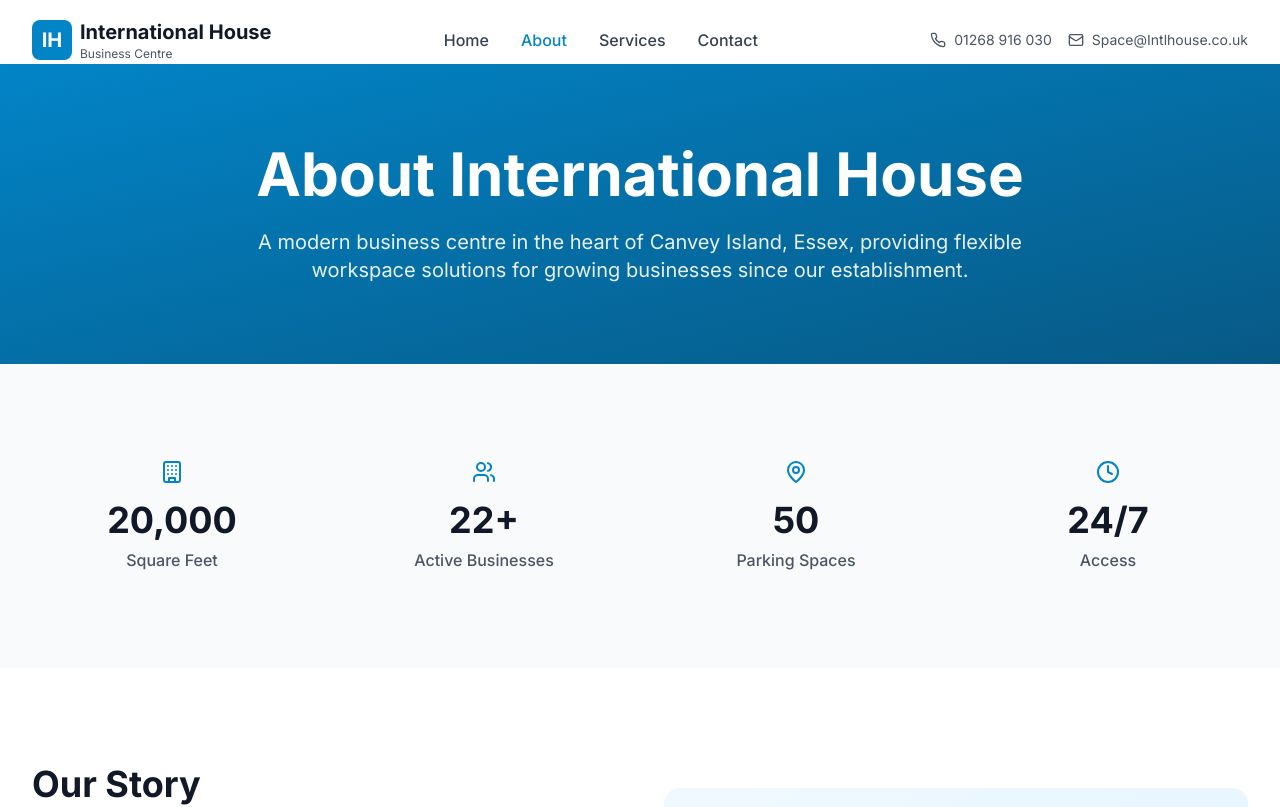
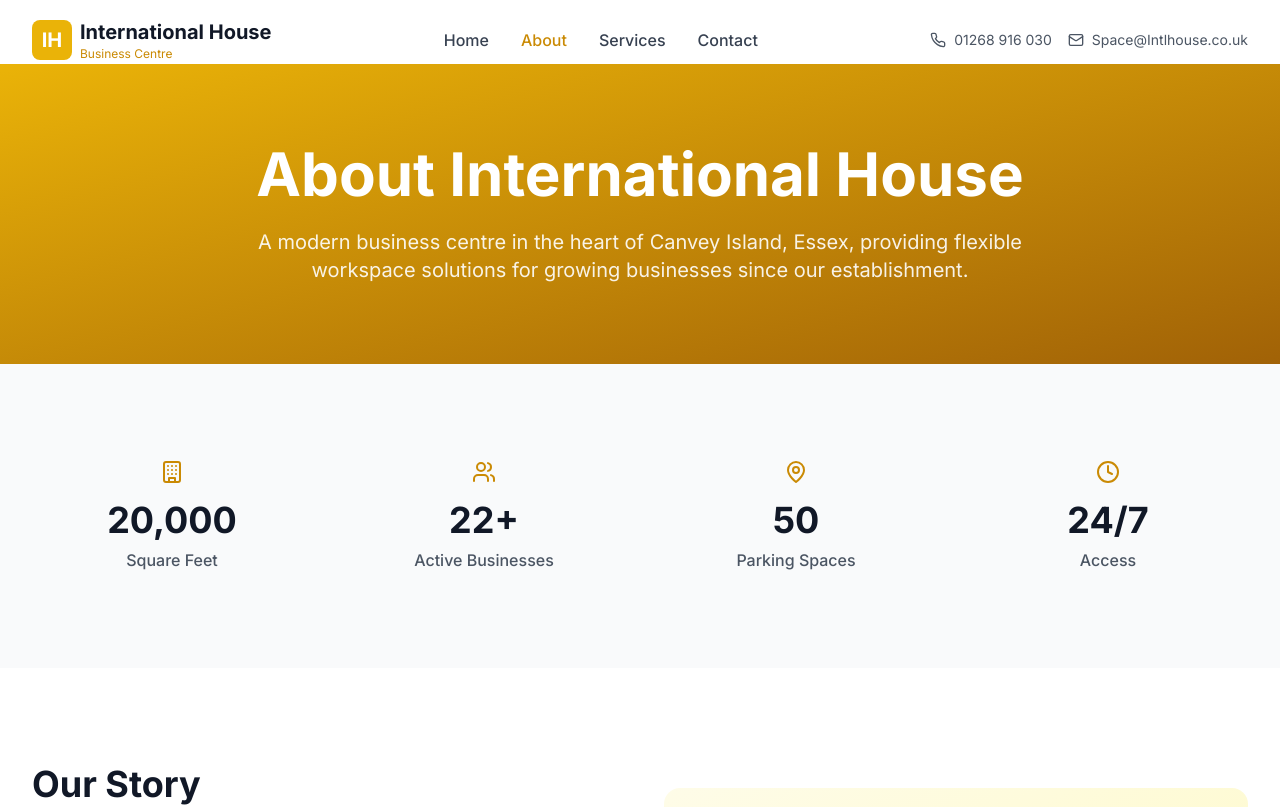
Before and after one commit to CWCMEDIA/inc, a React (Create React App) app: page /about in a window 1280 px wide. Shown: the top 807 px of the page. Built offline with nearby package versions, Linux system fonts and the light colour scheme.

Commit message:
Update color scheme to match International House branding: Grey, Yellow, White

```diff
--- a/public/index.html
+++ b/public/index.html
@@ -4,7 +4,7 @@
     <meta charset="utf-8" />
     <link rel="icon" href="%PUBLIC_URL%/favicon.ico" />
     <meta name="viewport" content="width=device-width, initial-scale=1" />
-    <meta name="theme-color" content="#0ea5e9" />
+    <meta name="theme-color" content="#eab308" />
     <meta
       name="description"
       content="International House Business Centre - Modern office space and coworking facilities in Canvey Island, Essex. Professional workspace solutions for growing businesses."
--- a/src/components/Footer.js
+++ b/src/components/Footer.js
@@ -10,7 +10,7 @@ const Footer = () => {
           {/* Company Info */}
           <div className="space-y-4">
             <div className="flex items-center space-x-2">
-              <div className="w-10 h-10 bg-primary-600 rounded-lg flex items-center justify-center">
+              <div className="w-10 h-10 bg-primary-500 rounded-lg flex items-center justify-center">
                 <span className="text-white font-bold text-xl">IH</span>
               </div>
               <div>
--- a/src/components/Navbar.js
+++ b/src/components/Navbar.js
@@ -31,12 +31,12 @@ const Navbar = () => {
         <div className="flex items-center justify-between h-16 md:h-20">
           {/* Logo */}
           <Link to="/" className="flex items-center space-x-2">
-            <div className="w-10 h-10 bg-primary-600 rounded-lg flex items-center justify-center">
+            <div className="w-10 h-10 bg-primary-500 rounded-lg flex items-center justify-center">
               <span className="text-white font-bold text-xl">IH</span>
             </div>
             <div className="hidden sm:block">
               <h1 className="text-xl font-bold text-gray-900">International House</h1>
-              <p className="text-xs text-gray-600">Business Centre</p>
+              <p className="text-xs text-primary-600">Business Centre</p>
             </div>
           </Link>
 
--- a/src/index.css
+++ b/src/index.css
@@ -14,11 +14,11 @@
 
 @layer components {
   .btn-primary {
-    @apply bg-primary-600 hover:bg-primary-700 text-white font-medium py-3 px-6 rounded-lg transition-colors duration-200 shadow-lg hover:shadow-xl;
+    @apply bg-primary-500 hover:bg-primary-600 text-white font-medium py-3 px-6 rounded-lg transition-colors duration-200 shadow-lg hover:shadow-xl;
   }
 
   .btn-secondary {
-    @apply bg-white hover:bg-gray-50 text-primary-600 font-medium py-3 px-6 rounded-lg border-2 border-primary-600 transition-colors duration-200;
+    @apply bg-white hover:bg-gray-50 text-primary-600 font-medium py-3 px-6 rounded-lg border-2 border-primary-500 transition-colors duration-200;
   }
 
   .section-padding {
@@ -30,7 +30,7 @@
   }
 
   .gradient-bg {
-    background: linear-gradient(135deg, #0ea5e9 0%, #0284c7 100%);
+    background: linear-gradient(135deg, #eab308 0%, #ca8a04 100%);
   }
 
   .card-hover {
--- a/src/pages/About.js
+++ b/src/pages/About.js
@@ -58,7 +58,7 @@ const About = () => {
   return (
     <div className="pt-16">
       {/* Hero Section */}
-      <section className="relative bg-gradient-to-br from-primary-600 to-primary-800 text-white">
+      <section className="relative bg-gradient-to-br from-primary-500 to-primary-700 text-white">
         <div className="container-custom">
           <div className="py-20 text-center">
             <motion.div
@@ -352,7 +352,7 @@ const About = () => {
       </section>
 
       {/* CTA Section */}
-      <section className="section-padding bg-gradient-to-r from-primary-600 to-primary-800 text-white">
+      <section className="section-padding bg-gradient-to-r from-primary-500 to-primary-600 text-white">
         <div className="container-custom text-center">
           <motion.div
             initial={{ opacity: 0, y: 50 }}
--- a/src/pages/Contact.js
+++ b/src/pages/Contact.js
@@ -84,7 +84,7 @@ const Contact = () => {
   return (
     <div className="pt-16">
       {/* Hero Section */}
-      <section className="relative bg-gradient-to-br from-primary-600 to-primary-800 text-white">
+      <section className="relative bg-gradient-to-br from-primary-500 to-primary-700 text-white">
         <div className="container-custom">
           <div className="py-20 text-center">
             <motion.div
@@ -418,7 +418,7 @@ const Contact = () => {
       </section>
 
       {/* CTA Section */}
-      <section className="section-padding bg-gradient-to-r from-primary-600 to-primary-800 text-white">
+      <section className="section-padding bg-gradient-to-r from-primary-500 to-primary-600 text-white">
         <div className="container-custom text-center">
           <motion.div
             initial={{ opacity: 0, y: 50 }}
--- a/src/pages/Home.js
+++ b/src/pages/Home.js
@@ -72,7 +72,7 @@ const Home = () => {
   return (
     <div className="pt-16">
       {/* Hero Section */}
-      <section className="relative bg-gradient-to-br from-primary-600 to-primary-800 text-white overflow-hidden">
+      <section className="relative bg-gradient-to-br from-primary-500 to-primary-700 text-white overflow-hidden">
         <div className="absolute inset-0 bg-black opacity-20"></div>
         <div className="container-custom relative z-10">
           <div className="grid grid-cols-1 lg:grid-cols-2 gap-12 items-center min-h-screen">
@@ -292,7 +292,7 @@ const Home = () => {
       </section>
 
       {/* CTA Section */}
-      <section className="section-padding gradient-bg text-white">
+      <section className="section-padding bg-gradient-to-r from-primary-500 to-primary-600 text-white">
         <div className="container-custom text-center">
           <motion.div
             initial={{ opacity: 0, y: 50 }}
--- a/src/pages/Services.js
+++ b/src/pages/Services.js
@@ -117,7 +117,7 @@ const Services = () => {
   return (
     <div className="pt-16">
       {/* Hero Section */}
-      <section className="relative bg-gradient-to-br from-primary-600 to-primary-800 text-white">
+      <section className="relative bg-gradient-to-br from-primary-500 to-primary-700 text-white">
         <div className="container-custom">
           <div className="py-20 text-center">
             <motion.div
@@ -188,7 +188,7 @@ const Services = () => {
                     viewport={{ once: true }}
                     className="bg-white rounded-xl shadow-lg overflow-hidden"
                   >
-                    <div className="bg-gradient-to-r from-primary-600 to-primary-700 p-6 text-white">
+                    <div className="bg-gradient-to-r from-primary-500 to-primary-600 p-6 text-white">
                       <h3 className="text-xl font-bold mb-2">{space.name}</h3>
                       <p className="text-primary-100">{space.size}</p>
                     </div>
@@ -328,7 +328,7 @@ const Services = () => {
           </motion.div>
 
           <div className="bg-white rounded-2xl shadow-xl overflow-hidden">
-            <div className="bg-primary-600 text-white p-6">
+            <div className="bg-primary-500 text-white p-6">
               <h3 className="text-2xl font-bold text-center">What's Included</h3>
             </div>
             <div className="p-6">
@@ -391,7 +391,7 @@ const Services = () => {
       </section>
 
       {/* CTA Section */}
-      <section className="section-padding bg-gradient-to-r from-primary-600 to-primary-800 text-white">
+      <section className="section-padding bg-gradient-to-r from-primary-500 to-primary-600 text-white">
         <div className="container-custom text-center">
           <motion.div
             initial={{ opacity: 0, y: 50 }}
--- a/tailwind.config.js
+++ b/tailwind.config.js
@@ -7,28 +7,28 @@ module.exports = {
     extend: {
       colors: {
         primary: {
-          50: '#f0f9ff',
-          100: '#e0f2fe',
-          200: '#bae6fd',
-          300: '#7dd3fc',
-          400: '#38bdf8',
-          500: '#0ea5e9',
-          600: '#0284c7',
-          700: '#0369a1',
-          800: '#075985',
-          900: '#0c4a6e',
+          50: '#fefce8',
+          100: '#fef9c3',
+          200: '#fef08a',
+          300: '#fde047',
+          400: '#facc15',
+          500: '#eab308',
+          600: '#ca8a04',
+          700: '#a16207',
+          800: '#854d0e',
+          900: '#713f12',
         },
         secondary: {
-          50: '#f8fafc',
-          100: '#f1f5f9',
-          200: '#e2e8f0',
-          300: '#cbd5e1',
-          400: '#94a3b8',
-          500: '#64748b',
-          600: '#475569',
-          700: '#334155',
-          800: '#1e293b',
-          900: '#0f172a',
+          50: '#f9fafb',
+          100: '#f3f4f6',
+          200: '#e5e7eb',
+          300: '#d1d5db',
+          400: '#9ca3af',
+          500: '#6b7280',
+          600: '#4b5563',
+          700: '#374151',
+          800: '#1f2937',
+          900: '#111827',
         }
       },
       fontFamily: {
```
